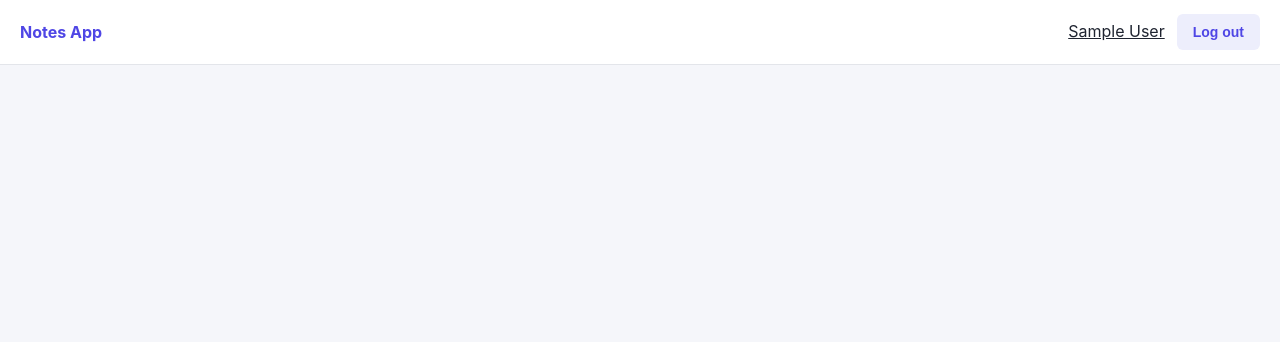
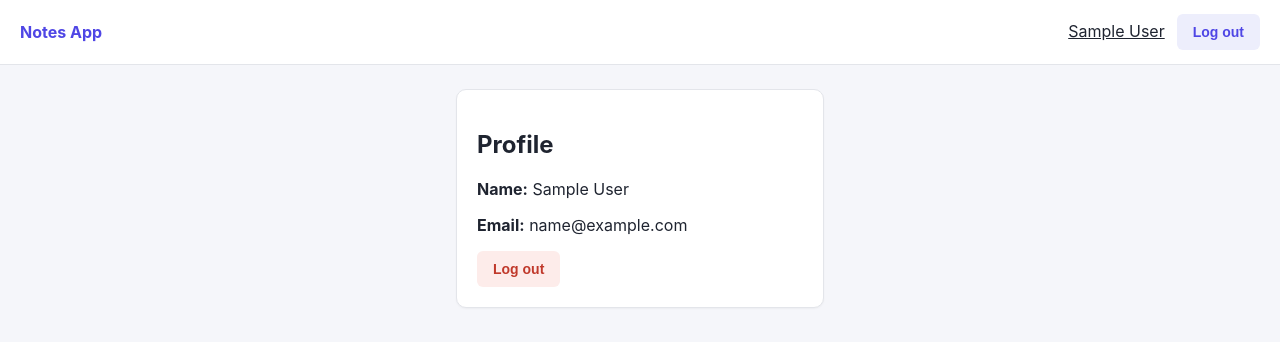
Before and after one commit to emu082/cohort-9-mern-8011-muhammad, a React app in the folder frontend/: page /profile in a window 1280 px wide. Shown: the top 342 px of the page. Built offline with nearby package versions, Linux system fonts and the light colour scheme; sample sign-in values are in the browser's storage; the HTML template or start-up script is replaced by a standard one.

Commit message:
add profile page

```diff
--- a/frontend/src/App.jsx
+++ b/frontend/src/App.jsx
@@ -4,6 +4,7 @@ import SignUp from "./components/SignUp";
 import Login from "./components/Login";
 import Dashboard from "./components/Dashboard";
 import NoteEditor from "./components/NoteEditor";
+import UserProfile from "./components/UserProfile";
 import PrivateRoute from "./components/PrivateRoute";
 
 function App() {
@@ -16,6 +17,7 @@ function App() {
         <Route path="/login" element={<Login />} />
         <Route path="/dashboard" element={<PrivateRoute><Dashboard /></PrivateRoute>} />
         <Route path="/notes/:id" element={<PrivateRoute><NoteEditor /></PrivateRoute>} />
+        <Route path="/profile" element={<PrivateRoute><UserProfile /></PrivateRoute>} />
       </Routes>
     </>
   );
--- /dev/null
+++ b/frontend/src/components/UserProfile.jsx
@@ -0,0 +1,25 @@
+import { useNavigate } from "react-router-dom";
+import { useAuth } from "../context/AuthContext";
+
+function UserProfile() {
+  const { user, logout } = useAuth();
+  const navigate = useNavigate();
+
+  function handleLogout() {
+    logout();
+    navigate("/login");
+  }
+
+  return (
+    <div className="container" style={{ maxWidth: 400 }}>
+      <div className="card">
+        <h2>Profile</h2>
+        <p><strong>Name:</strong> {user.name}</p>
+        <p><strong>Email:</strong> {user.email}</p>
+        <button className="btn btn-danger" onClick={handleLogout}>Log out</button>
+      </div>
+    </div>
+  );
+}
+
+export default UserProfile;
```
